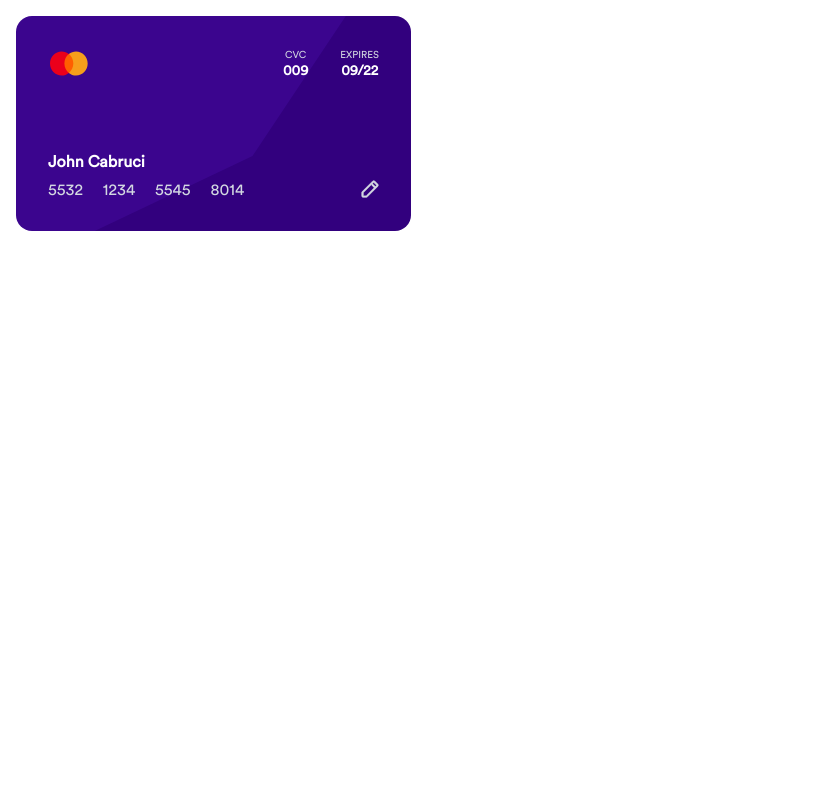
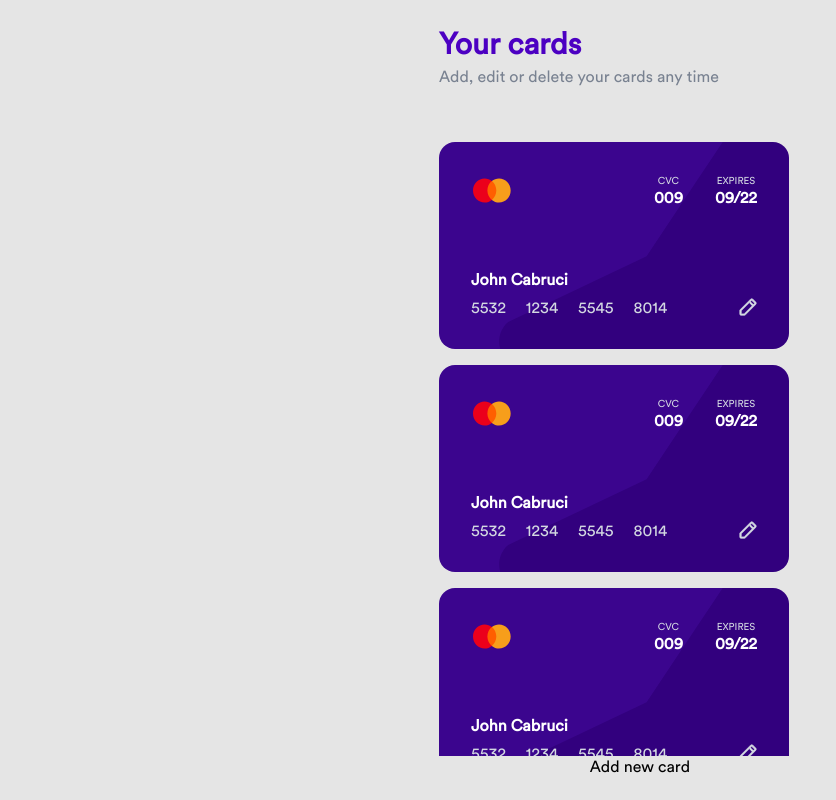
Before and after one commit to MaciejWisniewski/payment-manager-ui, a React (Create React App) app: page / in a window 1280 px wide. Shown: the whole page, without its empty margins (0-836 px from the left). Built offline with nearby package versions, Linux system fonts and the light colour scheme.

Commit message:
Create BankCardList component

```diff
--- a/src/components/App.tsx
+++ b/src/components/App.tsx
@@ -1,17 +1,21 @@
 import React from 'react';
-import BankCard from './BankCard';
+import { styled } from '@mui/system';
+import BankCardList from './BankCardList';
+import { background } from '../styles/colors';
 import '../styles/App.css';
+
+const Root = styled('div')`
+  display: flex;
+  flex-direction: column;
+  align-items: center;
+  background-color: ${background};
+`;
 
 function App() {
   return (
-    <div className="App">
-      <BankCard
-        cvc="009"
-        expires={new Date(2022, 8)}
-        fullName="John Cabruci"
-        cardNumber="5532123455458014"
-      />
-    </div>
+    <Root className="App">
+      <BankCardList />
+    </Root>
   );
 }
 
--- a/src/components/BankCard.tsx
+++ b/src/components/BankCard.tsx
@@ -1,4 +1,4 @@
-import React from 'react';
+import React, { useEffect, useRef, useState } from 'react';
 import { styled } from '@mui/system';
 import cardBackgroundShape from '../svgs/card-background-shape.svg';
 import mastercardLogo from '../svgs/mastercard-logo.svg';
@@ -6,14 +6,16 @@ import editIcon from '../svgs/edit-icon.svg';
 import { grey, purple, white } from '../styles/colors';
 
 const Root = styled('div')`
-  width: 395px;
-  height: 215px;
+  width: 100%;
+  max-width: 350px;
+  height: 207px;
+  max-height: 207px;
   padding: 32px;
-  margin: 1rem;
+  margin-bottom: 16px;
   border-radius: 16px;
   background-image: url(${cardBackgroundShape});
   background-color: ${purple[100]};
-  background-size: 118% 118%;
+  background-size: 117% 100%;
   color: ${white};
   display: flex;
   flex-direction: column;
@@ -34,6 +36,10 @@ const CvcBox = styled('div')`
   display: flex;
   flex-direction: column;
   margin-right: 32px;
+
+  @media screen and (max-width: 370px) {
+    margin-right: 16px;
+  }
 `;
 
 const UpperRowLabel = styled('div')`
@@ -42,7 +48,7 @@ const UpperRowLabel = styled('div')`
 `;
 
 const UpperRowValue = styled('div')`
-  font-size: 14px;
+  font-size: 16px;
   font-weight: bold;
 `;
 
@@ -61,7 +67,12 @@ const BottomRow = styled('div')`
 
 const CardNumber = styled('div')`
   word-spacing: 16px;
+  font-size: 16px;
   color: ${grey[20]};
+
+  @media screen and (max-width: 370px) {
+    word-spacing: 8px;
+  }
 `;
 
 interface BankCardProps {
@@ -77,6 +88,19 @@ const BankCard: React.FC<BankCardProps> = ({
   fullName,
   cardNumber,
 }) => {
+  const cardRef = useRef<HTMLDivElement>(null);
+  const [cardHeight, setCardHeight] = useState<number>(207);
+
+  useEffect(() => {
+    const updateCardHeight = () => {
+      if (cardRef.current) setCardHeight(cardRef.current.offsetWidth / 1.687);
+    };
+
+    window.addEventListener('resize', updateCardHeight);
+
+    return () => window.removeEventListener('resize', updateCardHeight);
+  }, []);
+
   const formatCardNumber = (cardNumber: string) => {
     return cardNumber.trim().replace(/\d{4}(?=.)/g, '$& ');
   };
@@ -89,7 +113,12 @@ const BankCard: React.FC<BankCardProps> = ({
   };
 
   return (
-    <Root>
+    <Root
+      ref={cardRef}
+      sx={{
+        height: cardHeight,
+      }}
+    >
       <UpperRow>
         <img src={mastercardLogo} />
         <FlexBox>
--- /dev/null
+++ b/src/components/BankCardList.tsx
@@ -0,0 +1,75 @@
+import React from 'react';
+import { styled } from '@mui/system';
+import BankCard from './BankCard';
+import { grey, purple } from '../styles/colors';
+
+const Root = styled('div')`
+  width: 100%;
+  max-width: 450px;
+  display: flex;
+  flex-direction: column;
+  align-items: center;
+  height: 100%;
+  padding: 24px;
+`;
+
+const Header = styled('div')`
+  font-size: 30px;
+  font-weight: bold;
+  width: 100%;
+  color: ${purple[60]};
+  text-align: left;
+  margin-bottom: 4px;
+`;
+
+const SubHeader = styled('div')`
+  text-align: left;
+  width: 100%;
+  margin-bottom: 56px;
+  color: ${grey[50]};
+`;
+
+const Cards = styled('div')`
+  width: 100%;
+  overflow: auto;
+`;
+
+interface BankCardListProps {}
+
+const BankCardList: React.FC<BankCardListProps> = () => {
+  return (
+    <Root>
+      <Header>Your cards</Header>
+      <SubHeader>Add, edit or delete your cards any time</SubHeader>
+      <Cards>
+        <BankCard
+          cvc="009"
+          expires={new Date(2022, 8)}
+          fullName="John Cabruci"
+          cardNumber="5532123455458014"
+        />
+        <BankCard
+          cvc="009"
+          expires={new Date(2022, 8)}
+          fullName="John Cabruci"
+          cardNumber="5532123455458014"
+        />
+        <BankCard
+          cvc="009"
+          expires={new Date(2022, 8)}
+          fullName="John Cabruci"
+          cardNumber="5532123455458014"
+        />
+        <BankCard
+          cvc="009"
+          expires={new Date(2022, 8)}
+          fullName="John Cabruci"
+          cardNumber="5532123455458014"
+        />
+      </Cards>
+      <div> Add new card </div>
+    </Root>
+  );
+};
+
+export default BankCardList;
--- a/src/styles/App.css
+++ b/src/styles/App.css
@@ -1,27 +1,12 @@
 .App {
   text-align: center;
-}
-
-.App-logo {
-  height: 40vmin;
-  pointer-events: none;
+  height: 100%;
 }
 
 @media (prefers-reduced-motion: no-preference) {
   .App-logo {
     animation: App-logo-spin infinite 20s linear;
   }
-}
-
-.App-header {
-  background-color: #282c34;
-  min-height: 100vh;
-  display: flex;
-  flex-direction: column;
-  align-items: center;
-  justify-content: center;
-  font-size: calc(10px + 2vmin);
-  color: white;
 }
 
 .App-link {
--- a/src/styles/index.css
+++ b/src/styles/index.css
@@ -8,6 +8,13 @@ body {
 code {
   font-family: source-code-pro, Menlo, Monaco, Consolas, 'Courier New',
     monospace;
+}
+
+html,
+body,
+#root {
+  width: 100%;
+  height: 100%;
 }
 
 @font-face {
@@ -28,3 +35,26 @@ html {
   -moz-box-sizing: inherit;
   box-sizing: inherit;
 }
+
+::-webkit-scrollbar {
+  -webkit-appearance: none;
+}
+
+::-webkit-scrollbar:vertical {
+  width: 10px;
+}
+
+::-webkit-scrollbar:horizontal {
+  height: 10px;
+}
+
+::-webkit-scrollbar-thumb {
+  background-color: #798291;
+  border-radius: 10px;
+  border: 2px solid #d3d8e1;
+}
+
+::-webkit-scrollbar-track {
+  border-radius: 10px;
+  background-color: #d3d8e1;
+}
```
